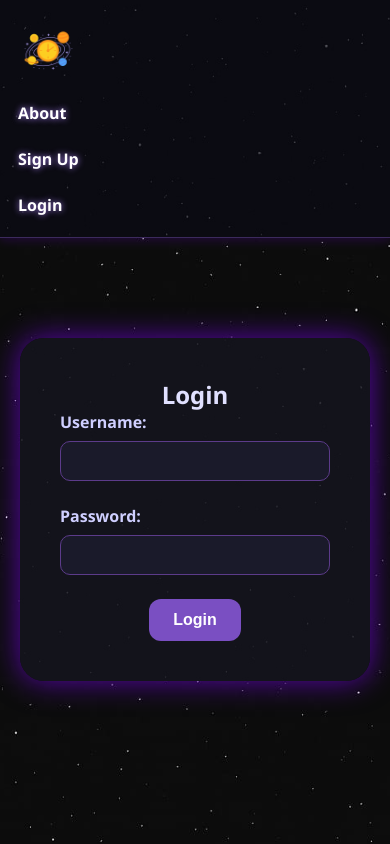
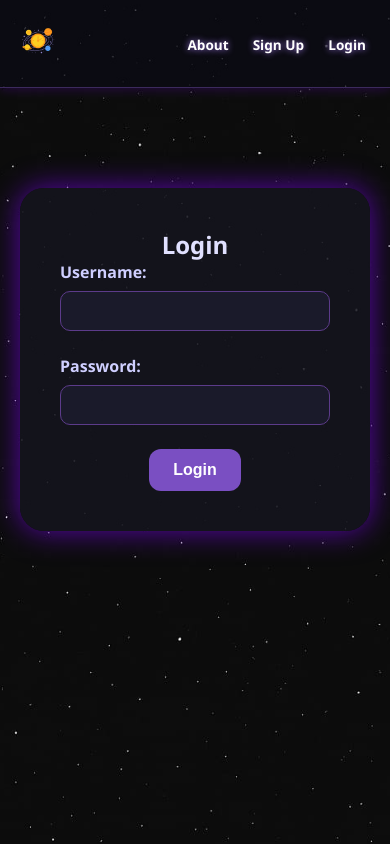
Before and after one commit to alanod455/frontend-space--app, a React (Vite) app: page /login in a window 390 px wide. Built offline with nearby package versions, Linux system fonts and the light colour scheme.

Commit message:
css bar for phone

```diff
--- a/src/components/Navbar/styles.css
+++ b/src/components/Navbar/styles.css
@@ -69,27 +69,40 @@
 
 @media (max-width: 768px) {
   .navbar-list {
-    flex-direction: column;
-    align-items: flex-start;
+    flex-direction: row;
+    flex-wrap: wrap;
+    justify-content: center;
+    gap: 0.5rem;
   }
 
   .nav-links {
-    flex-direction: column;
-    align-items: flex-start;
-    width: 100%;
+    flex-direction: row;
+    flex-wrap: wrap;
+    justify-content: center;
+    gap: 12px;
+    width: auto;
+    padding: 0;
   }
 
   .nav-links li {
-    width: 100%;
+    width: auto;
+    text-align: center;
+  }
+
+  .nav-links a {
+    font-size: 0.85rem;
+    padding: 4px 6px;
   }
 
   .btn.logout {
-    width: 100%;
-    text-align: left;
+    padding: 4px 10px;
+    font-size: 0.85rem;
+    width: auto;
+    text-align: center;
   }
 
   .logo-img {
-    width: 60px;
-    height: 60px;
+    width: 40px;
+    height: 40px;
   }
 }
--- a/src/components/SessionIndexCard/styles.css
+++ b/src/components/SessionIndexCard/styles.css
@@ -2,6 +2,8 @@
   text-decoration: none;
   color: inherit;
   transition: transform 0.3s ease;
+  display: flex;
+  justify-content: center;
 
 }
 
```
